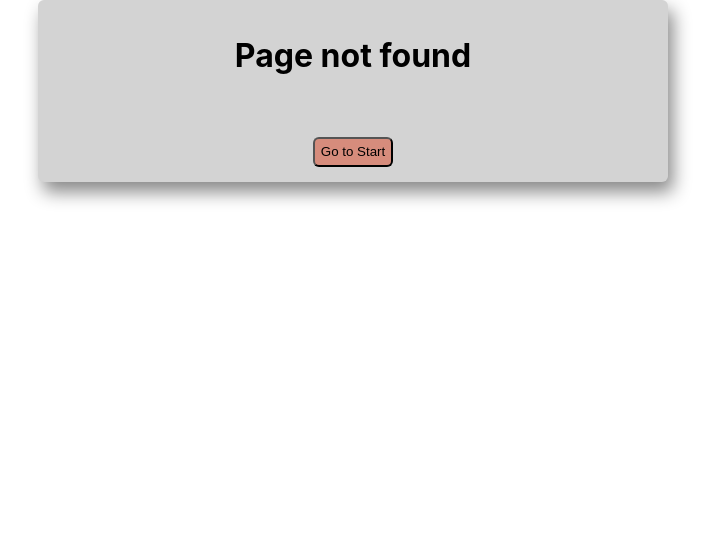
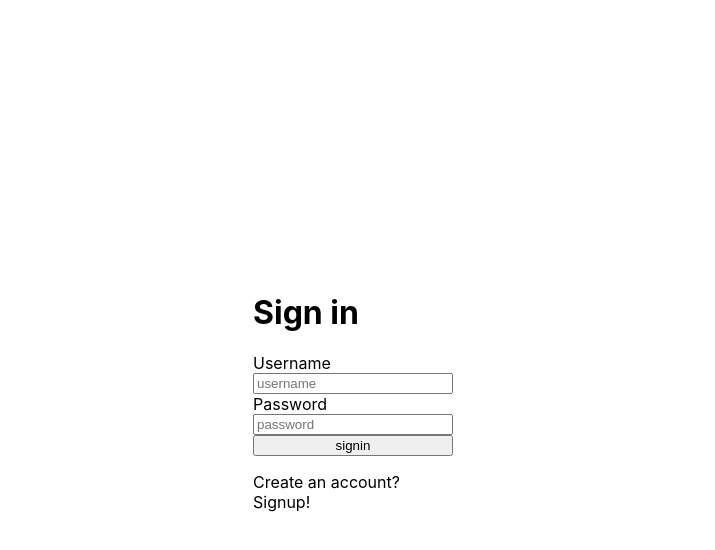
Before and after one commit to gustavfrid/project-solproj, a React (Create React App) app in the folder frontend/: page /auth in a window 1280 px wide. Before the commit this address had no page. Shown: the top 550 px of the page, without its empty margins (287-1002 px from the left). Built offline with nearby package versions, Linux system fonts and the light colour scheme.

Commit message:
new auth routes + component

```diff
--- a/frontend/src/App.js
+++ b/frontend/src/App.js
@@ -1,15 +1,18 @@
 import React from 'react'
 import { BrowserRouter, Routes, Route } from 'react-router-dom'
 
-// import { Start } from './components/Start'
-import { SignUp } from './components/SignUp'
+import { Start } from './components/Start'
+import { Auth } from './components/Auth'
 import { NotFound } from './components/NotFound'
+import { LeafletMap } from './components/LeafletMap'
 
 export const App = () => {
   return (
     <BrowserRouter>
       <Routes>
-        <Route path='/' element={<SignUp />} />
+        <Route path='/' element={<Start />} />
+        <Route path='/auth' element={<Auth />} />
+        <Route path='/project' element={<LeafletMap />} />
         <Route path='*' element={<NotFound />} />
       </Routes>
     </BrowserRouter>
--- a/frontend/src/components/SignUp.js
+++ b/frontend/src/components/Auth.js
@@ -6,9 +6,22 @@ import styled from 'styled-components'
 import { user } from '../reducers/user'
 import { API_URL } from '../utils/constants'
 
-export const SignUp = () => {
+const Container = styled.div`
+  display: flex;
+  justify-content: center;
+  align-items: center;
+  height: 100vh;
+`
+const FormContainer = styled.form`
+  display: flex;
+  flex-direction: column;
+  width: 200px;
+`
+
+export const Auth = () => {
   const [nameInput, setNameInput] = useState('')
   const [passwordInput, setPasswordInput] = useState('')
+  const [formState, setFormState] = useState('signin')
 
   const dispatch = useDispatch()
   const navigate = useNavigate()
@@ -17,15 +30,23 @@ export const SignUp = () => {
 
   useEffect(() => {
     if (accessToken) {
-      navigate('/')
+      navigate('/project')
     }
   }, [accessToken, navigate])
 
-  const onSignUp = event => {
+  const onChangeFormState = () => {
+    if (formState === 'signin') {
+      setFormState('signup')
+    } else if (formState === 'signup') {
+      setFormState('signin')
+    }
+  }
+
+  const onSubmit = event => {
     event.preventDefault()
     dispatch(user.actions.setLoading(true))
 
-    fetch(API_URL('signup'), {
+    fetch(API_URL(formState), {
       method: 'POST',
       headers: {
         'Content-Type': 'application/json',
@@ -60,9 +81,9 @@ export const SignUp = () => {
   }
 
   return (
-    <div>
-      <form onSubmit={onSignUp}>
-        <h1>Sign up</h1>
+    <Container>
+      <FormContainer onSubmit={onSubmit}>
+        <h1>{formState === 'signin' ? 'Sign in' : 'Sign up'}</h1>
         <label htmlFor='nameInput'>Username</label>
         <input
           id='nameInput'
@@ -76,15 +97,16 @@ export const SignUp = () => {
         <input
           id='passwordInput'
           type='password'
+          placeholder='password'
           onChange={e => {
             setPasswordInput(e.target.value)
           }}
         />
-        <button type='submit' value='Sign up'>
-          Signup
-        </button>
-        <Link to='/'>Startpage</Link>
-      </form>
-    </div>
+        <button type='submit'>{formState}</button>
+        <p onClick={onChangeFormState}>
+          {formState === 'signin' ? 'Create an account? Signup!' : 'Already user? Sign in!'}
+        </p>
+      </FormContainer>
+    </Container>
   )
 }
--- a/frontend/src/components/Start.js
+++ b/frontend/src/components/Start.js
@@ -1,9 +1,18 @@
-import { LeafletMap } from './LeafletMap'
+import { Link } from 'react-router-dom'
+import styled from 'styled-components'
 
+const Container = styled.div`
+  display: flex;
+  flex-direction: column;
+  justify-content: center;
+  align-items: center;
+  height: 100vh;
+`
 export const Start = () => {
   return (
-    <div>
-      <LeafletMap />
-    </div>
+    <Container>
+      <h1>Welcome to SolProj</h1>
+      <Link to='auth'>Start</Link>
+    </Container>
   )
 }
--- a/frontend/src/store/setupStore.js
+++ b/frontend/src/store/setupStore.js
@@ -11,7 +11,7 @@ export const setupStore = preloadedState => {
     compose
   const store = createStore(
     rootReducer,
-    preloadedState,
+    // preloadedState, //if persisted state, not so stable...
     composedEnhancers(applyMiddleware(thunkMiddleware))
   )
 
```
Also changed, not shown: 1 other file (tests, documents, lock files or other folders).
